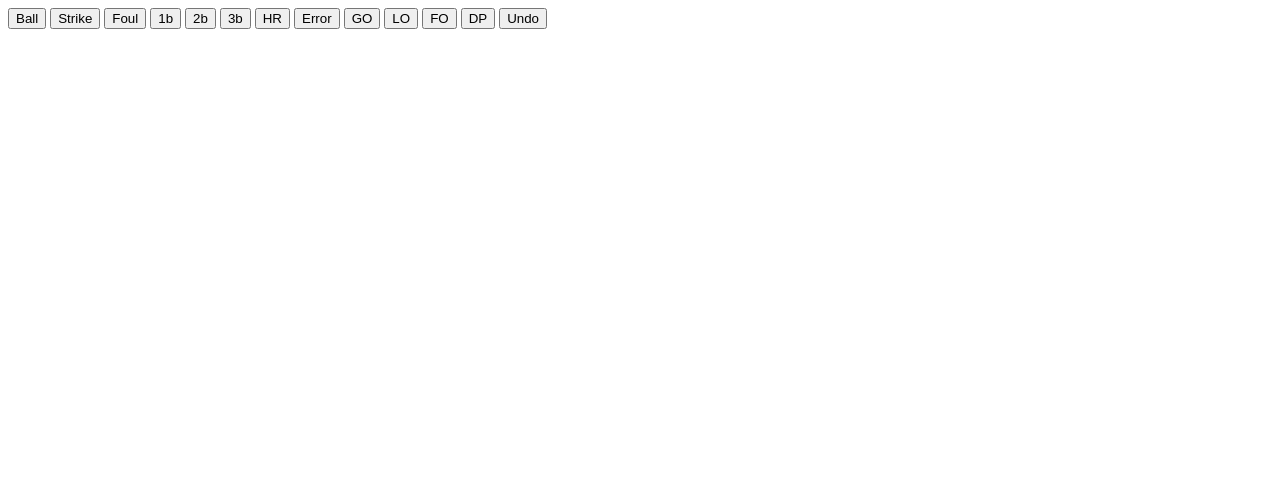
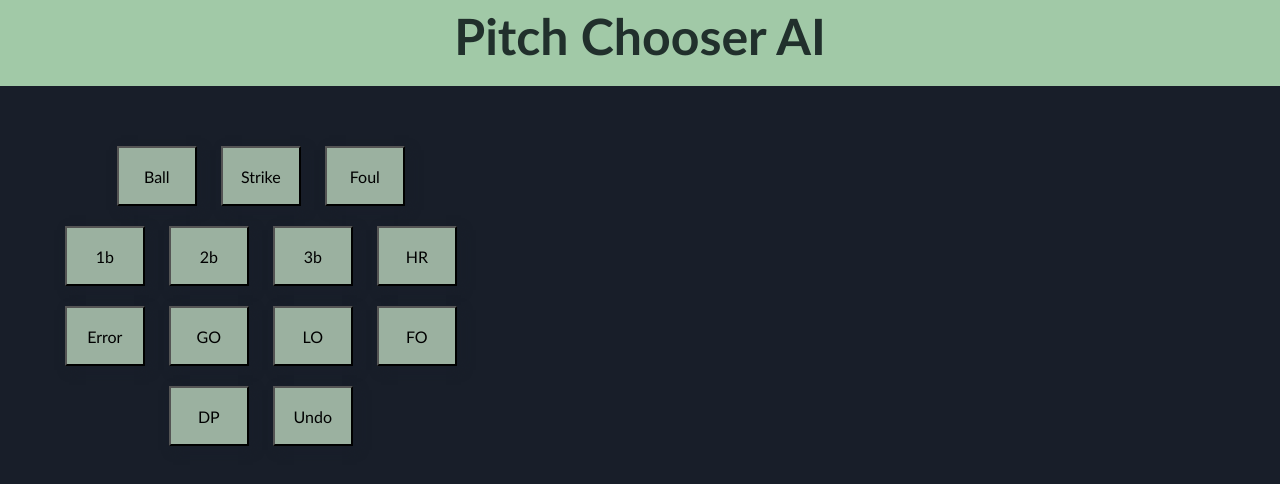
Before and after one commit to mveillon/Itcher, a website with bundled scripts: page index.html in a window 1280 px wide. Built offline with nearby package versions, Linux system fonts and the light colour scheme; files whose address does not match are found by name.

Commit message:
color scheme

```diff
--- a/index.html
+++ b/index.html
@@ -13,20 +13,27 @@
     </head>
 
     <body onload="main()">
-        <div class="buttons">
+        <div class="header-div">
+            <h1>Pitch Chooser AI</h1>
+        </div>
+
+        <div class="button-div">
             <button id="ball">Ball</button>
             <button id="strike">Strike</button>
             <button id="foul">Foul</button>
+            <br>
 
             <button id="1b">1b</button>
             <button id="2b">2b</button>
             <button id="3b">3b</button>
             <button id="hr">HR</button>
+            <br>
 
             <button id="error">Error</button>
             <button id="go">GO</button>
             <button id="lo">LO</button>
             <button id="fo">FO</button>
+            <br>
 
             <button id="dp">DP</button>
             <button id="undo">Undo</button>
--- a/src/ui/styling.css
+++ b/src/ui/styling.css
@@ -1,4 +1,56 @@
-.buttons {
+:root {
+   --font: "Optima";
+   --dominant: #181e29;
+   --secondary: #9bb1a0;
+   --accent: #a1c9a7;
+   --other-accent: #21302c;
+}
+
+.header-div {
+    position: relative;
+    text-align: center;
+    color: var(--dominant);
+    background-color: var(--accent);
+    margin-top: -22px;
+    height: 100px;
+    margin-left: -8px;
+    margin-right: -8px;
+}
+
+h1 {
+    position: absolute;
+    top: 50%;
+    left: 50%;
+    transform: translate(-50%, -50%);
+    margin: 0;
+    font-family: var(--font);
+    font-size: 50px;
+    color: var(--other-accent);
+}
+
+body {
+    background-color: var(--dominant);
+}
+
+.button-div {
     float: left;
-    width: 50%;
+    width: 40%;
+    text-align: center;
+    transform: translateY(50px);
 }
+
+button {
+    margin: 10px;
+    padding: 10px;
+    width: 80px;
+    height: 60px;
+    background-color: var(--secondary);
+    box-shadow: 4px 4px 10px var(--dominant);
+    font-size: medium;
+    font-family: var(--font);
+}
+
+button:hover {
+    background-color: var(--dominant);
+    color: var(--secondary)
+}
```
Also changed, not shown: 1 other file.
